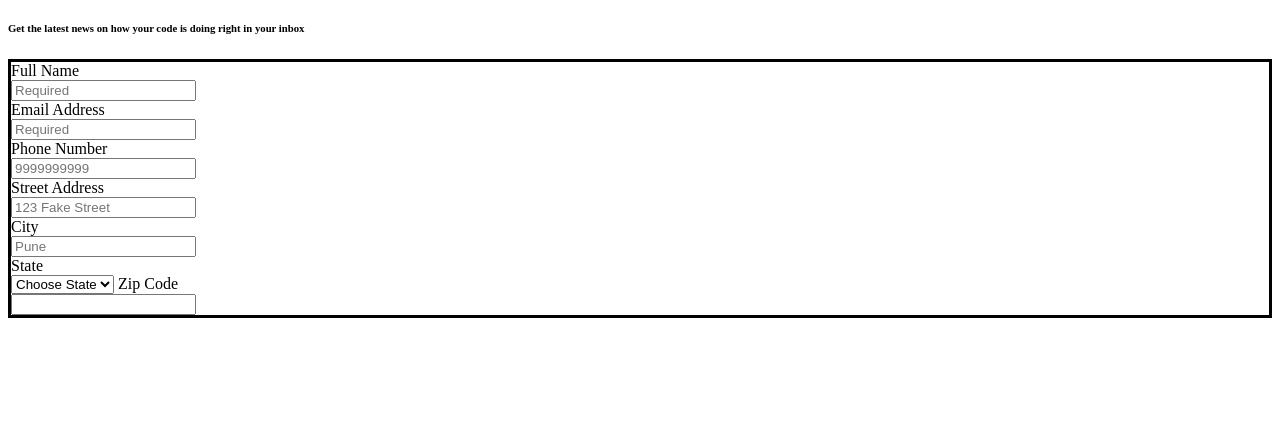
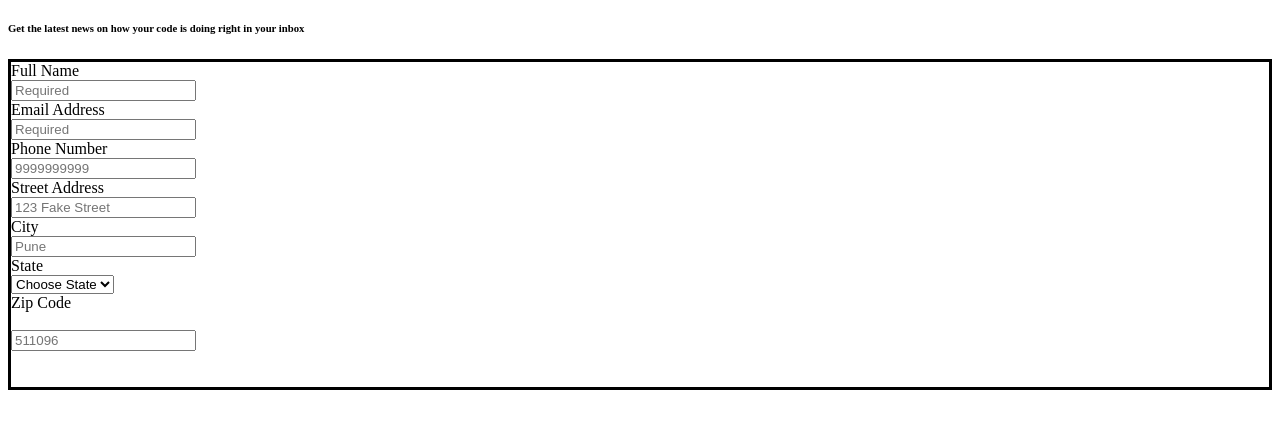
Before and after one commit to iamneo-production/edadaafdcb305542554bbaaaabbcbbfefone, a plain HTML site: page public/index.html in a window 1280 px wide. Shown: the part 101-530 px from the top of the page. Drawn offline with Linux system fonts and the light colour scheme.

Commit message:
Backup Commit

```diff
--- a/public/index.html
+++ b/public/index.html
@@ -36,9 +36,14 @@
     <label>State</label><br>
    <select name="mystate" id="state">
     <option value="Choose State ">Choose State</option>
+
    </select>
-   <label>Zip Code <br> <input type="text" name="zipcode" placeholder=""></label>
+   <br>
+
+   <label>Zip Code <br> <br> <input type="text" name="zipcode" placeholder="511096"></label>
 </div>
+<br>
+<br>
 
 
 
```
